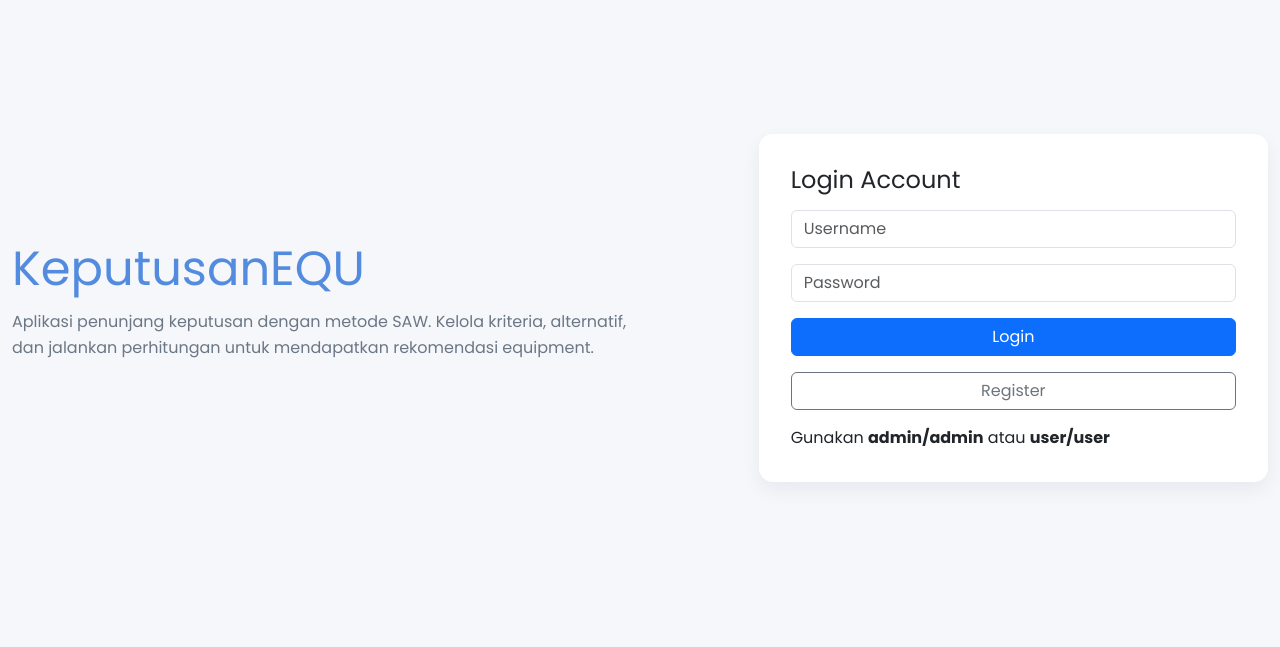
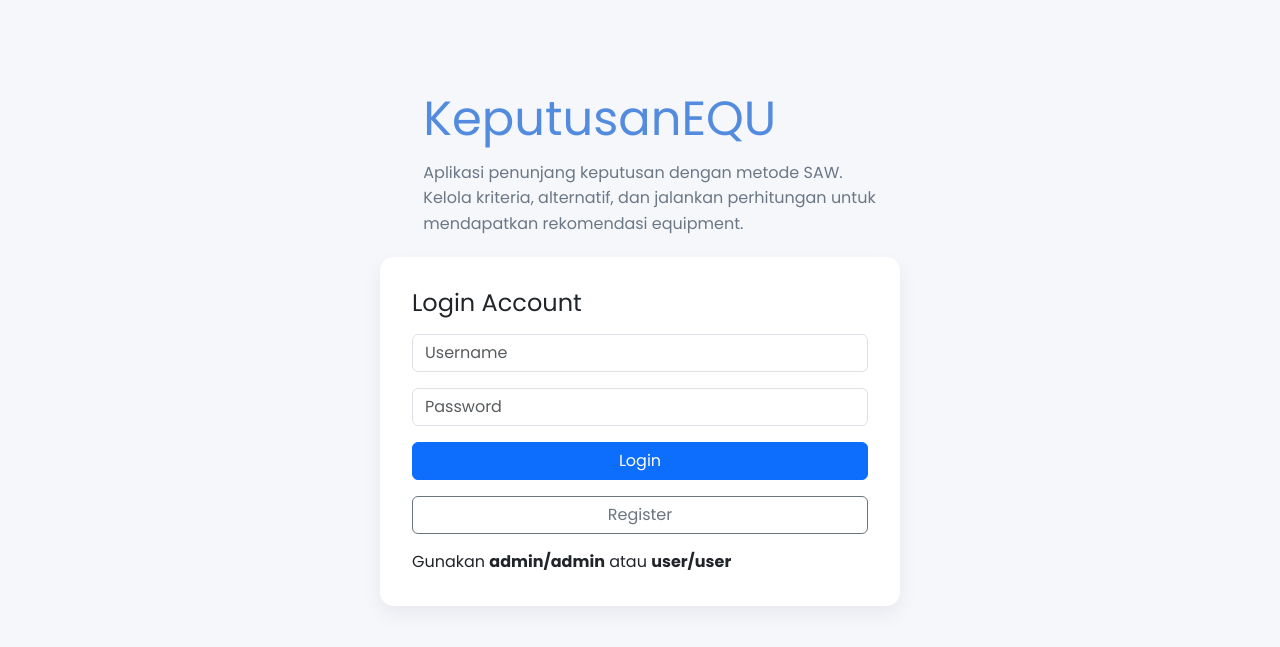
Before and after one commit to Bplannn/spk, a PHP site: page /login.php in a window 1280 px wide. Shown: the part 56-703 px from the top of the page. Run offline with PHP 8.4, Linux system fonts and the light colour scheme.

Commit message:
sir bradpit

```diff
--- a/login.php
+++ b/login.php
@@ -33,13 +33,15 @@
 include 'includes/header.php';
 ?>
 
-<div class="container mt-5">
+<div class="container mt-5 page-login">
   <div class="row align-items-center" style="min-height:65vh">
-    <div class="col-md-7 d-none d-md-block">
-      <h1 style="color:var(--accent-1);font-size:48px;margin-bottom:12px">KeputusanEQU</h1>
-      <p style="color:#6b7785;max-width:640px;line-height:1.6">Aplikasi penunjang keputusan dengan metode SAW. Kelola kriteria, alternatif, dan jalankan perhitungan untuk mendapatkan rekomendasi equipment.</p>
+    <div class="col-md-5 d-none d-md-block hero">
+      <div class="hero-inner">
+        <h1 style="color:var(--accent-1);font-size:48px;margin-bottom:12px">KeputusanEQU</h1>
+        <p style="color:#6b7785;max-width:640px;line-height:1.6">Aplikasi penunjang keputusan dengan metode SAW. Kelola kriteria, alternatif, dan jalankan perhitungan untuk mendapatkan rekomendasi equipment.</p>
+      </div>
     </div>
-    <div class="col-12 col-md-5">
+    <div class="col-12 col-md-7">
       <div class="card login-card p-3">
         <div class="card-body">
           <h4 class="mb-3">Login Account</h4>
--- a/style.css
+++ b/style.css
@@ -82,8 +82,29 @@
 /* overlay helper shown when sidebar open on mobile */
 .sidebar-overlay { display:block; }
 
-/* Make login card and other cards adapt on very small screens */
 .login-card{ max-width:520px; margin:0 auto; }
+/* Login page small-screen centering and spacing adjustments */
+.page-login{ padding-top:40px; padding-bottom:40px; }
+.page-login .row{ justify-content:center; }
+@media (max-width:576px){
+  .login-card{ width:calc(100% - 24px); margin:12px auto; }
+}
+/* Move hero (title + description) a bit inward from the left edge on larger screens */
+.page-login .hero{ padding-left:24px; padding-right:18px; display:flex; flex-direction:column; justify-content:center; margin-right:12px; }
+.page-login .hero h1{ margin-bottom:12px; max-width:640px; }
+.page-login .hero p{ max-width:640px; color:#6b7785; line-height:1.6 }
+@media (min-width:992px){
+  .page-login .hero{ padding-left:56px; }
+}
+@media (max-width:991px){
+  .page-login .hero{ padding-left:28px; padding-right:12px; }
+}
+
+/* Center the hero block inside its column so text visually moves toward center */
+.page-login .hero-inner{ max-width:560px; margin-left:auto; margin-right:auto; }
+@media (min-width:1200px){
+  .page-login .hero-inner{ max-width:640px; }
+}
 .card { word-wrap: break-word; }
 
 /* Icon-only small buttons (used for edit/delete actions) */
```
